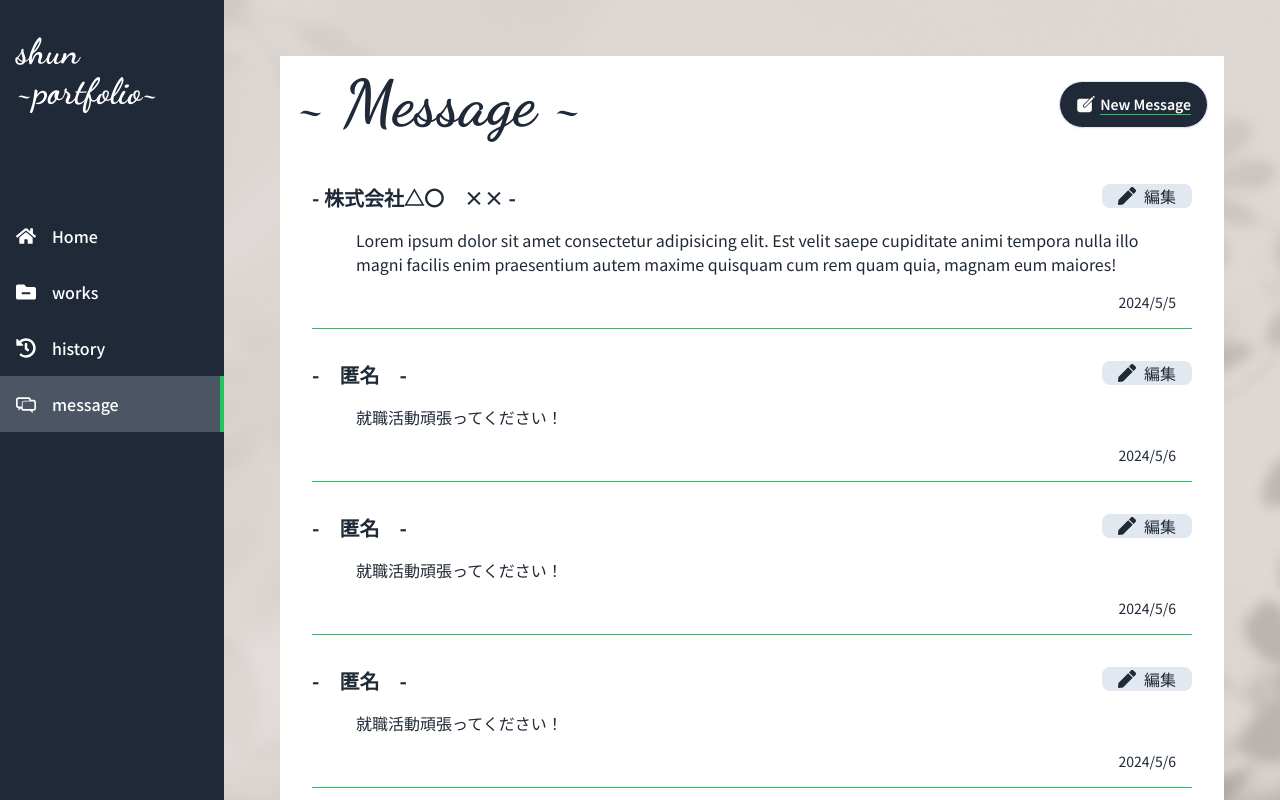
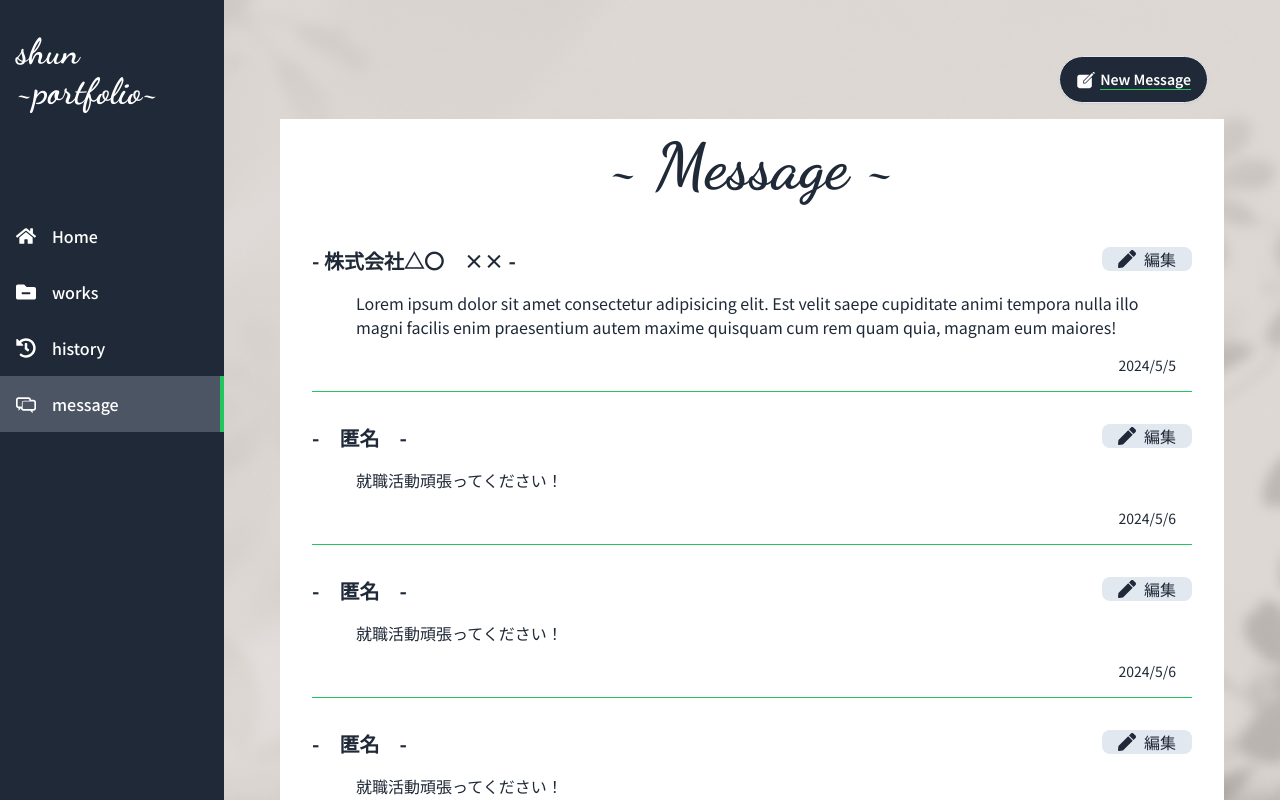
Before and after one commit to shunotsuda/portfolio-next.js, a Next.js app: page /message in a window 1280 px wide. Shown: the top 800 px of the page. Built offline with nearby package versions, Linux system fonts and the light colour scheme.

Commit message:
layout調整

```diff
--- a/src/app/(main)/message/page.tsx
+++ b/src/app/(main)/message/page.tsx
@@ -8,19 +8,22 @@ const dancingScript = Dancing_Script({ subsets: ["latin"] });
 const Message = () => {
     return (
         <div className="m-4 md:p-10 text-gray-800 h-full overflow-y-auto overflow-x-hidden">
-            <header className=" w-full flex flex-col md:flex-row justify-between items-center bg-white pb-4 max-w-[980px] m-auto">
+           <div className="flex justify-end mb-4">
+                <Link
+                        href="/message/new"
+                        className=" flex items-center gap-1 text-[1rem] md:text-sm md:font-semibold border px-2 md:px-4 py-2 md:py-3 mr-4 rounded-full shadow-sm text-white hover:text-opacity-75 bg-gray-800 hover:bg-gray-700"
+                    >
+                        <IoIosCreate className="md:size-5" />
+                        <div className="border-b border-green-500">New Message</div>
+                    </Link>
+           </div>
+            <header className=" w-full  bg-white pb-4 max-w-[980px] m-auto">
                 <h1
-                    className={`${dancingScript.className} text-[3rem] lg:text-[4rem] font-bold ml-4 md:ml-4`}
+                    className={`${dancingScript.className} text-center text-[3rem] lg:text-[4rem] font-bold`}
                 >
                     ~ Message ~
                 </h1>
-                <Link
-                    href="/message/new"
-                    className=" flex items-center gap-1 text-[1rem] md:text-sm md:font-semibold border px-2 md:px-4 py-2 md:py-3 mr-4 rounded-full shadow-sm text-white hover:text-opacity-75 bg-gray-800 hover:bg-gray-700"
-                >
-                    <IoIosCreate className="md:size-5" />
-                    <div className="border-b border-green-500">New Message</div>
-                </Link>
+
             </header>
             <div className="bg-white px-8 py-4 max-w-[980px] m-auto">
                 <div className="border-b  border-green-500">
```
